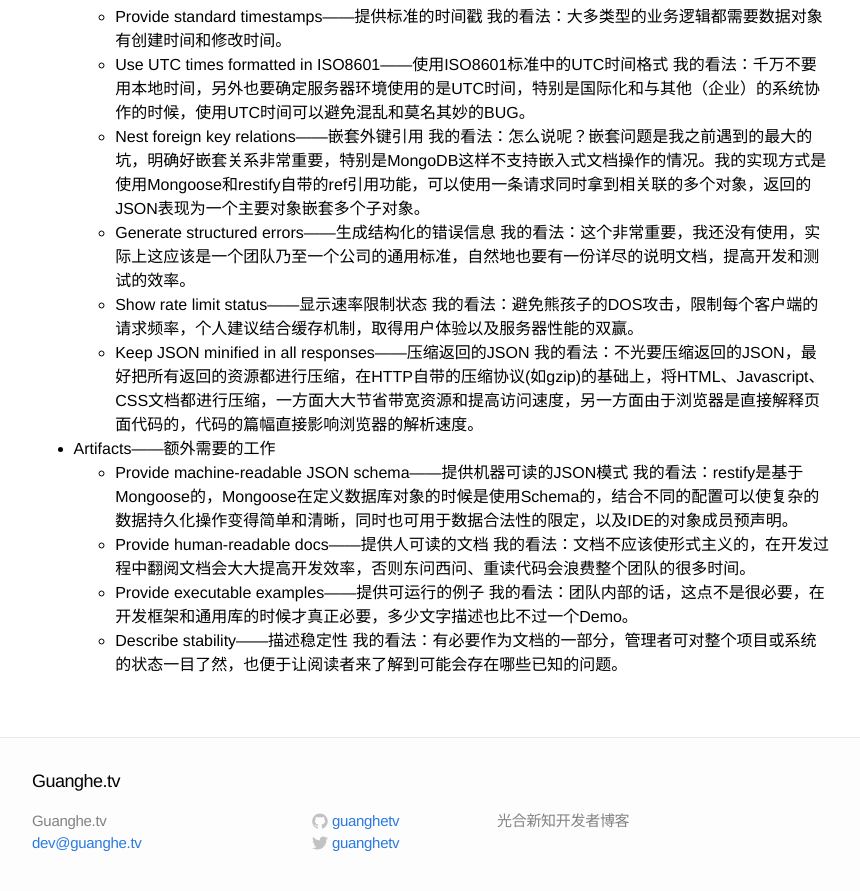
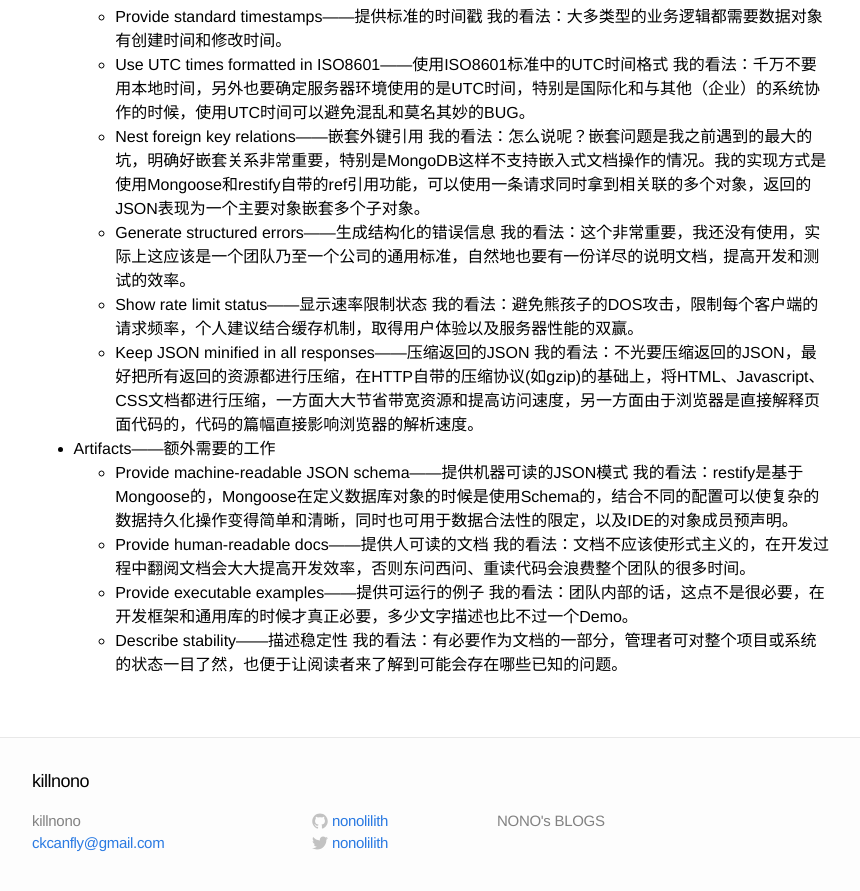
Before and after one commit to killnono/killnono.github.io, a Jekyll site: the page built from _posts/2015-01-17-Begin.markdown, in a window 1280 px wide and 900 px high, scrolled down 6129 px. Shown: the top 891 px of the window, without its empty margins (208-1068 px from the left). Built offline with Jekyll 4.4.1, drawn with Linux system fonts in a browser that asks for light colours; Markdown is read by kramdown in place of the engine named in the settings; comment, search, counter and statistics services are not loaded.

Commit message:
Update _config.yml

```diff
--- a/_config.yml
+++ b/_config.yml
@@ -1,11 +1,11 @@
 # Site settings
-title: Guanghe.tv
-email: dev@guanghe.tv
-description: "光合新知开发者博客"
+title: killnono
+email: ckcanfly@gmail.com
+description: "NONO's BLOGS"
 baseurl: ""
-url: "http://blog.guanghe.tv"
-twitter_username: guanghetv
-github_username:  guanghetv
+url: "http://blog.killnono.com"
+twitter_username: nonolilith
+github_username:  nonolilith
 
 # Build settings
 markdown: redcarpet
```
